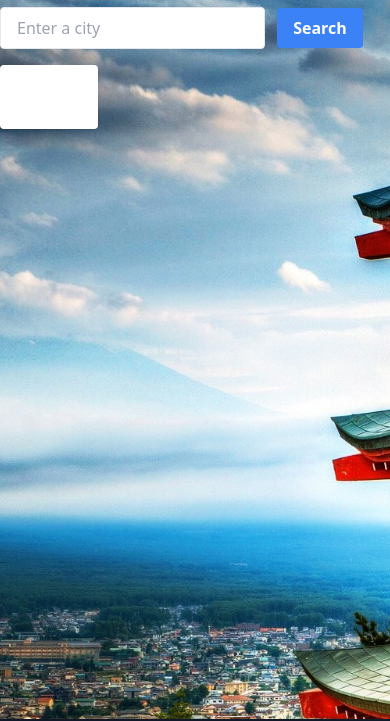
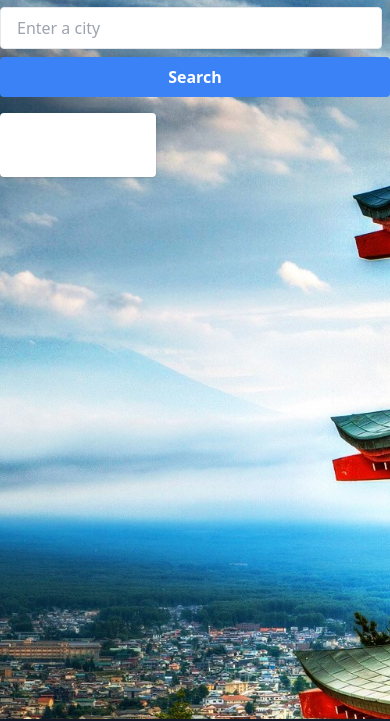
Before and after one commit to AndreasOun/weatherapp, a plain HTML site: page dist/index.html in a window 390 px wide. Shown: the part 85-806 px from the top of the page. Drawn offline with nearby package versions, Linux system fonts and the light colour scheme.

Commit message:
Added mobile resposivness

```diff
--- a/dist/index.html
+++ b/dist/index.html
@@ -9,12 +9,12 @@
   <body class="bg-fixed bg-cover bg-center bg-no-repeat flex justify-center items-center" style="background-image: url('images/Background.jpg')">
     <div class="container mx-auto mt-4 text-left">
         <h1 class="text-white text-4xl font-bold mb-4 mt-5">Weather App</h1>
-        <form id="search-form" class="mb-4">
-          <input type="text" id="search-input" class="border rounded px-4 py-2 mr-2" placeholder="Enter a city">
+        <form id="search-form" class="mb-4 flex flex-col sm:flex-row">
+          <input type="text" id="search-input" class="border rounded px-4 py-2 mr-2 mb-2 sm:mb-0" placeholder="Enter a city">
           <button type="submit" class="bg-blue-500 hover:bg-blue-700 text-white font-bold py-2 px-4 rounded">Search</button>
         </form>
-      <div id="weather-results" class="bg-white p-8 rounded shadow w-1/4"></div>
-    </div>
+        <div id="weather-results" class="bg-white p-8 rounded shadow w-2/5 sm:w-1/3"></div>
+      </div>
 
     <div class="fixed bottom-0 left-0 right-0 bg-gray-900 text-white text-center px-3 py-2 flex items-center justify-center">
         <img src="images/github-logo.png" alt="Github logo" class="w-5 h-5 mr-2">
```
